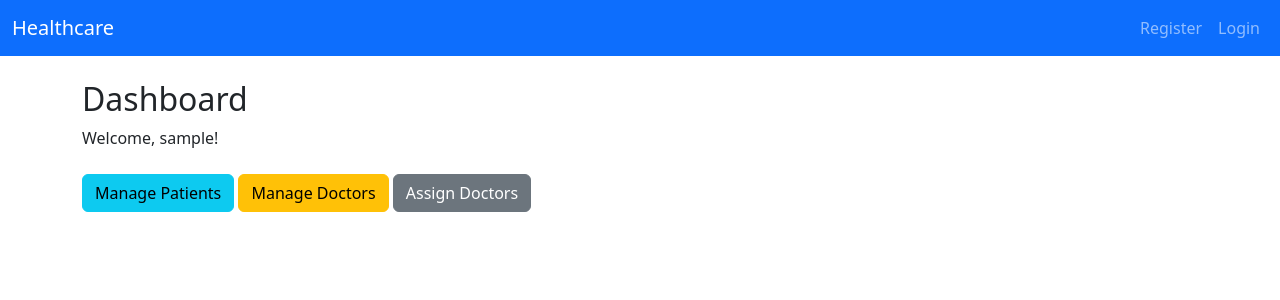
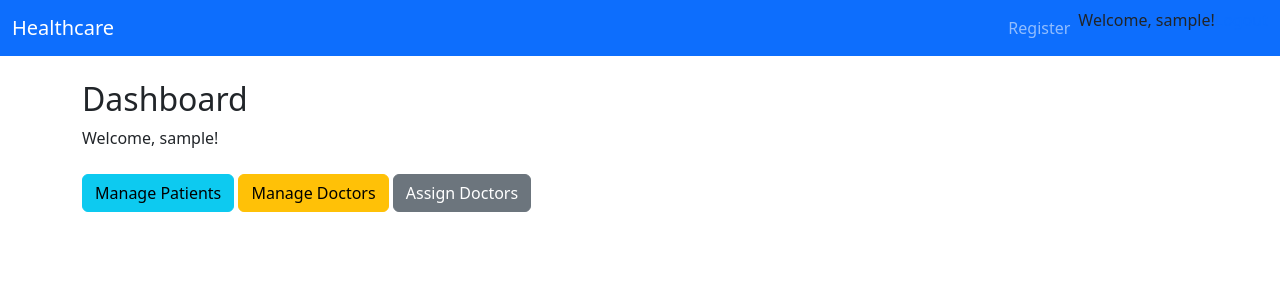
Before and after one commit to Strom732/healthcare_backend, a Django app: page /dashboard/ in a window 1280 px wide. Shown: the top 300 px of the page. Run offline with Django 5.2, Linux system fonts and the light colour scheme; the visitor is signed in with stand-in values (Sample User, id 1); parts of the project's set-up code (start-up, migrations or seed data) failed here and were passed over.

Commit message:
login issuss

```diff
--- a/api/urls.py
+++ b/api/urls.py
@@ -1,9 +1,11 @@
 from django.urls import path
 from . import views
+from django.contrib.auth import views as auth_views
 
 urlpatterns = [
     path('register/', views.register_view, name='register'),
     path('login/', views.login_view, name='login'),
+    path('logout/', auth_views.LogoutView.as_view(next_page='login'), name='logout'),
     path('dashboard/', views.dashboard_view, name='dashboard'),
 
     path('patients/', views.patient_list, name='patient_list'),
--- a/templates/base.html
+++ b/templates/base.html
@@ -12,7 +12,12 @@
             <div class="collapse navbar-collapse">
                 <ul class="navbar-nav ms-auto">
                     <li class="nav-item"><a class="nav-link" href="/register/">Register</a></li>
-                    <li class="nav-item"><a class="nav-link" href="/login/">Login</a></li>
+                    {% if user.is_authenticated %}
+                        <li><p>Welcome, {{ user.username }}!</p></li>
+                        <li><a href="{% url 'logout' %}">Logout</a></li>
+                        {% else %}
+                        <li><a href="{% url 'login' %}">Login</a></li>
+                    {% endif %}
                 </ul>
             </div>
         </div>
```
Also changed, not shown: templates/login.html (+12 -0 lines).
